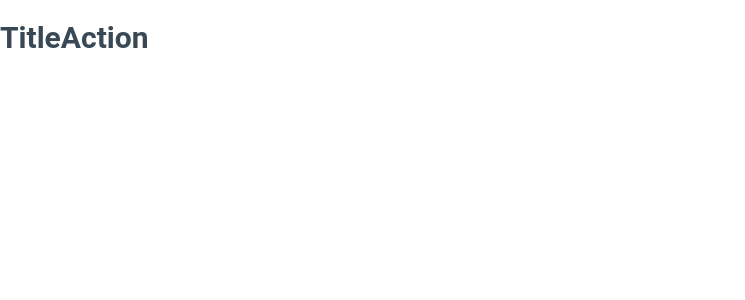
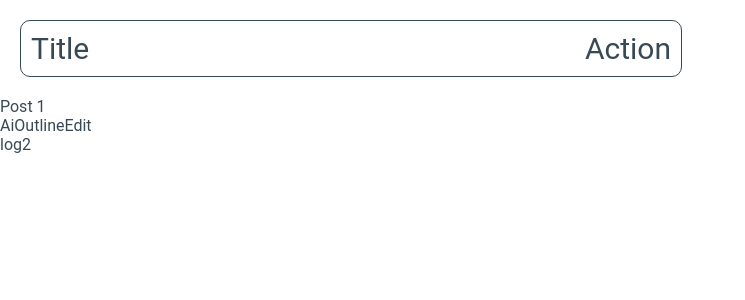
Before and after one commit to IshKevin/Blog_webapp, a React (Create React App) app: page /manage in a window 1280 px wide. Shown: the top 300 px of the page, without its empty margins (0-745 px from the left). Built offline with nearby package versions, Linux system fonts and the light colour scheme.

Commit message:
use icons

```diff
--- a/src/components/Manage.css
+++ b/src/components/Manage.css
@@ -1,7 +1,14 @@
 .title-head{
     font-size: 30px;
-    font-weight: bold;
-    color: #000;
+    font-weight: 900px;
     margin-bottom: 20px;
     margin-top: 20px;
+    margin-left: 20px;
+    margin-right: 20px;
+    justify-content: space-between;
+    display: flex;
+    border: 1px solid #384955;
+    border-radius: 10px;
+    padding: 10px;
+    width: 50%;
 }
--- a/src/components/Manage.js
+++ b/src/components/Manage.js
@@ -5,8 +5,16 @@ const Manage = () => {
   return (
     <div>
         <div className='title-head'>
-          <span>Title</span>
-          <span>Action</span>
+          <div>Title</div>
+          <div>Action</div>
+        </div>
+        <div className='title-post'>
+          <div>Post 1</div>
+          <div>
+            <div> AiOutlineEdit</div>
+            <div>log2</div>
+          </div>
+
         </div>
     </div>
   )
```
